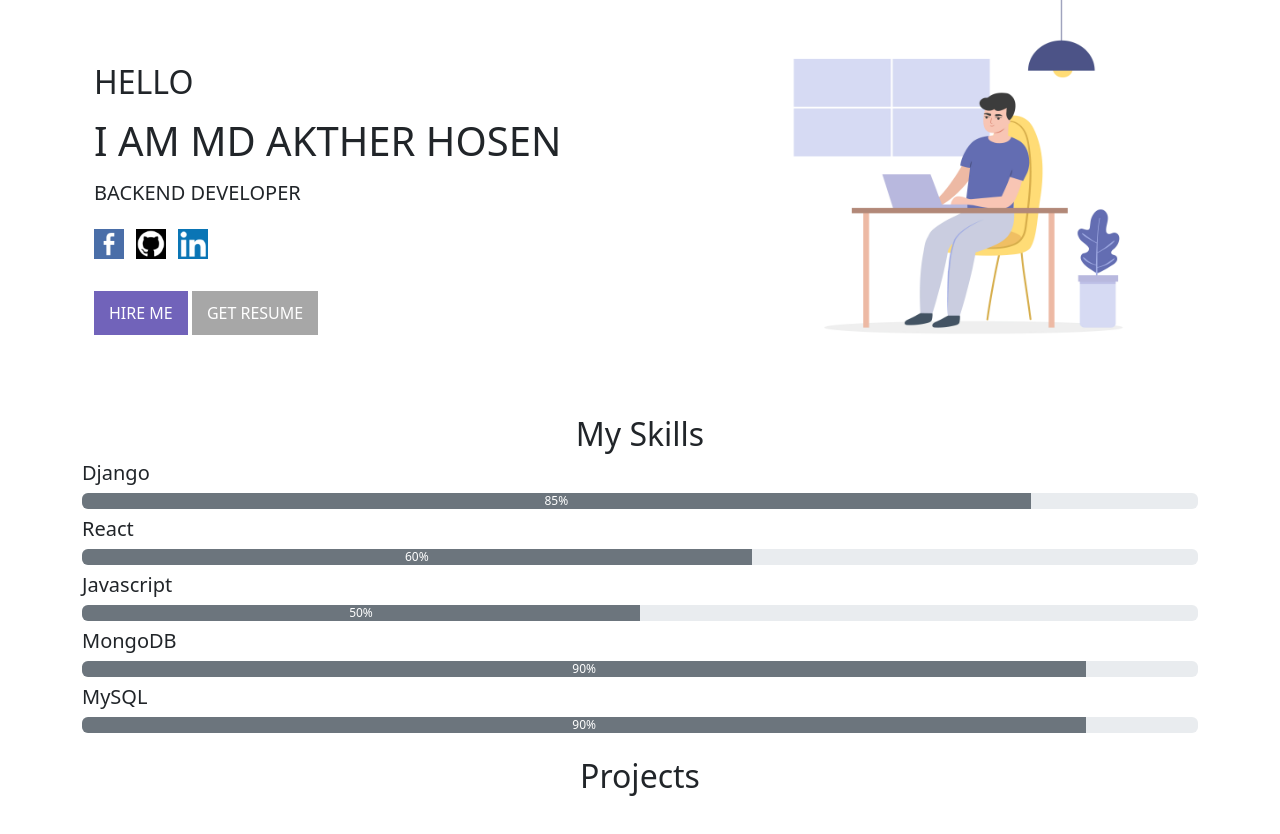
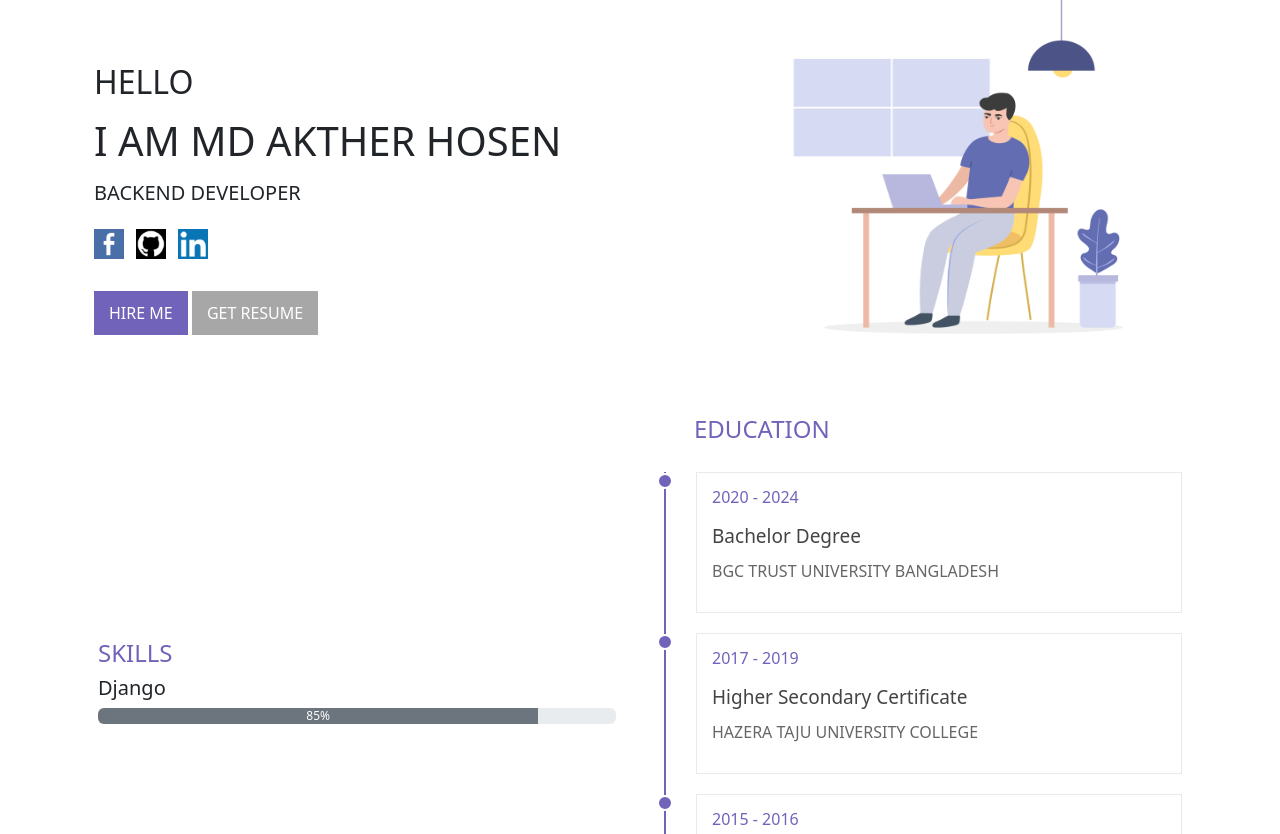
Before and after one commit to AktherHosen/nowshad_portfolio, a Django app: page / in a window 1280 px wide. Shown: the part 97-931 px from the top of the page. Run offline with Django 4.2, Linux system fonts and the light colour scheme; data comes from the database, SQL or seed files in the repository; some libraries are stand-ins or nearby versions.

Commit message:
update ui

```diff
--- a/projects/templates/projects.html
+++ b/projects/templates/projects.html
@@ -13,7 +13,7 @@
                 <img src="{{ project.screenshoot.url }}" alt="">
             </div>
             <div class="project-text">
-                <span> {{ project.stars_html|safe }}</span>
+                <span> {{ project.stars_html|safe }} / {{project.category}}</span>
                 <a href="#" class="blog-title">{{ project.title }}</a>
                 <a href="{% url 'details' project.id %}">See Detail</a>
             </div>
--- a/static/css/style.css
+++ b/static/css/style.css
@@ -135,6 +135,68 @@ nav {
   padding-top: 6.875rem;
   z-index: 1;
 }
+
+/* SKILLS & EDUCATION */
+.skills-container,
+.education-container {
+  width: 48%;
+}
+.section-heading-skills {
+  color: #7163ba;
+  text-transform: uppercase;
+  font-size: 1.5rem;
+  padding: 0 0 20px 30px;
+}
+.section-heading-education {
+  color: #7163ba;
+  text-transform: uppercase;
+  font-size: 1.5rem;
+  padding: 0 0 20px 30px;
+}
+.education-box-container {
+  padding-left: 30px;
+  border-left: 2px solid #7163ba;
+}
+.education-box {
+  position: relative;
+  padding: 15px;
+  border: 1px solid #eaeaea;
+  background-color: #fff;
+  cursor: pointer;
+  transform: all 0.3s;
+  margin-bottom: 20px;
+}
+.education-box:hover {
+  box-shadow: 0px 2px 10px 0px #ccc;
+  border: 1px solid transparent;
+}
+.education-box::before {
+  content: "";
+  position: absolute;
+  width: 16px;
+  height: 16px;
+  border-radius: 50%;
+  right: calc(100% + 24px);
+  top: 0;
+  background-color: #7163ba;
+  border: 2px solid white;
+}
+.education-box h4 {
+  position: relative;
+  color: #7163ba;
+  font-size: 16px;
+}
+.education-box h3 {
+  font-size: 19px;
+  padding: 10px 0 6px;
+  color: #444;
+}
+.education-box p {
+  line-height: 1.2;
+  color: #666;
+}
+/* SKILLS & EDUCATION END  */
+
 /* CONTACT FORM  */
 .contact-form-container {
   display: flex;
@@ -318,6 +380,11 @@ nav {
   .review-form {
     width: 90%;
   }
+  .skills-container,
+  .education-container {
+    width: 100%;
+    padding: 10px;
+  }
 }
 
 @media screen and(min-width:1100px) and (max-width: 1239px) {
--- a/templates/home.html
+++ b/templates/home.html
@@ -55,10 +55,11 @@
     </div>
 </section>
 
-<h1 class="text-center fs-2 display-3  mt-3">My Skills</h1>
+
 {% for skill in skills %}
-<div class="d-flex justify-content-center">
-    <div class="w-100">
+<div class="d-flex justify-content-between flex-column align-items-center flex-md-row gap-5 p-1 p-md-3">
+    <div class="skills-container">
+        <h2 class="section-heading-skills p-0 text-start">Skills</h2>
         <h2 class="fs-5 display-3">{{skill.name}}</h2>
         <div class="progress mb-2" role="progressbar" aria-label="Skill Progress" aria-valuenow="{{ skill.percentage }}"
             aria-valuemin="0" aria-valuemax="100">
@@ -66,10 +67,30 @@
             </div>
         </div>
     </div>
+    <div class="education-container">
+        <h2 class="section-heading-education">Education</h2>
+        <div class="education-box-container">
+            <div class="education-box">
+                <h4>2020 - 2024</h4>
+                <h3>Bachelor Degree</h3>
+                <p>BGC TRUST UNIVERSITY BANGLADESH</p>
+            </div>
+            <div class="education-box ">
+                <h4>2017 - 2019</h4>
+                <h3>Higher Secondary Certificate</h3>
+                <p>HAZERA TAJU UNIVERSITY COLLEGE</p>
+            </div>
+            <div class="education-box">
+                <h4>2015 - 2016</h4>
+                <h3>Secondary School Certificate</h3>
+                <p>AYUB BIBI CITY CORP. SCHOOL & COLLEGE</p>
+            </div>
+        </div>
+    </div>
 </div>
 {% endfor %}
 
-<h1 class="text-center fs-2 display-3  mt-3">Projects</h1>
+<h2 class="text-center mt-3 text-uppercase" style="color: #7163ba;">Projects</h2>
 <div class="row row-cols-1 row-cols-md-3 g-4 mt-3">
     {% for project in projects %}
     <div class="col">
```
